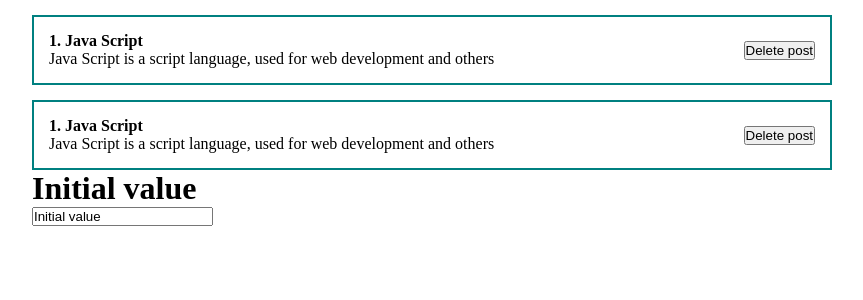
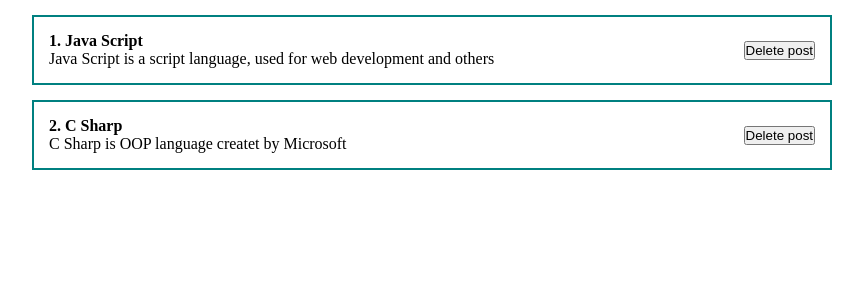
Before and after one commit to ventsislavVidulov/react-recap-utv, a React (Vite) app: page / in a window 1280 px wide. Shown: the top 300 px of the page, without its empty margins (208-1071 px from the left). Built offline with nearby package versions, Linux system fonts and the light colour scheme.

Commit message:
make content of post items to come via props

```diff
--- a/src/App.jsx
+++ b/src/App.jsx
@@ -7,9 +7,8 @@
 
   return (
     <div className='app'>
-      <PostItem />
-      <PostItem />
-      <ControledInput />
+      <PostItem title="1. Java Script" description="Java Script is a script language, used for web development and others"/>
+      <PostItem title="2. C Sharp" description="C Sharp is OOP language createt by Microsoft"/>
     </ div>
   )
 }
--- a/src/components/PostItem.jsx
+++ b/src/components/PostItem.jsx
@@ -1,11 +1,11 @@
 import React from 'react'
 
-const PostItem = () => {
+const PostItem = (props) => {
   return (
       <div className="post">
         <div className="post__content">
-          <strong> 1. Java Script</strong>
-          <div>Java Script is a script language, used for web development and others</div>
+          <strong>{props.title}</strong>
+          <div>{props.description}</div>
         </div>
         <div className="post__btns">
           <button>Delete post</button>
```
